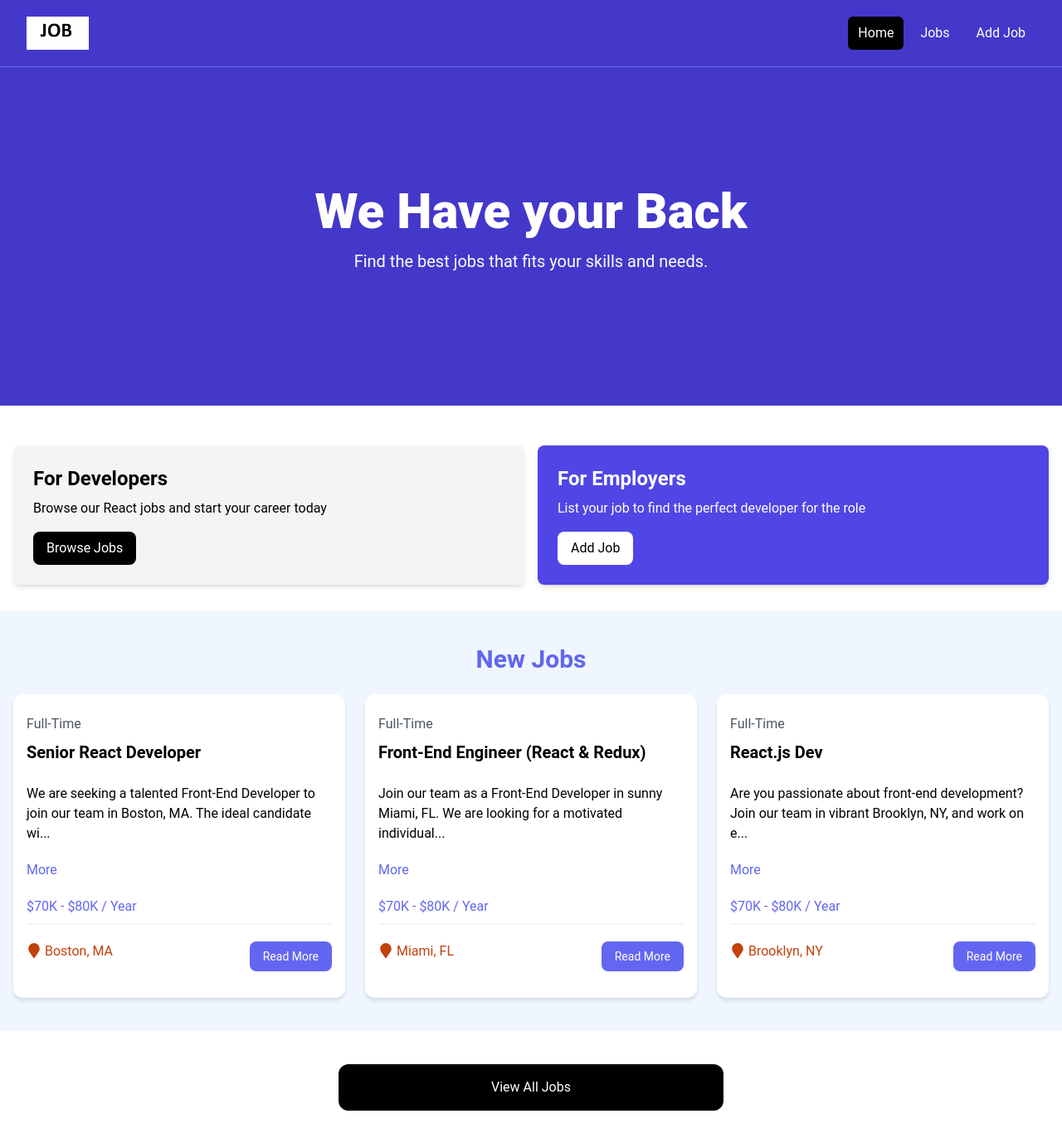
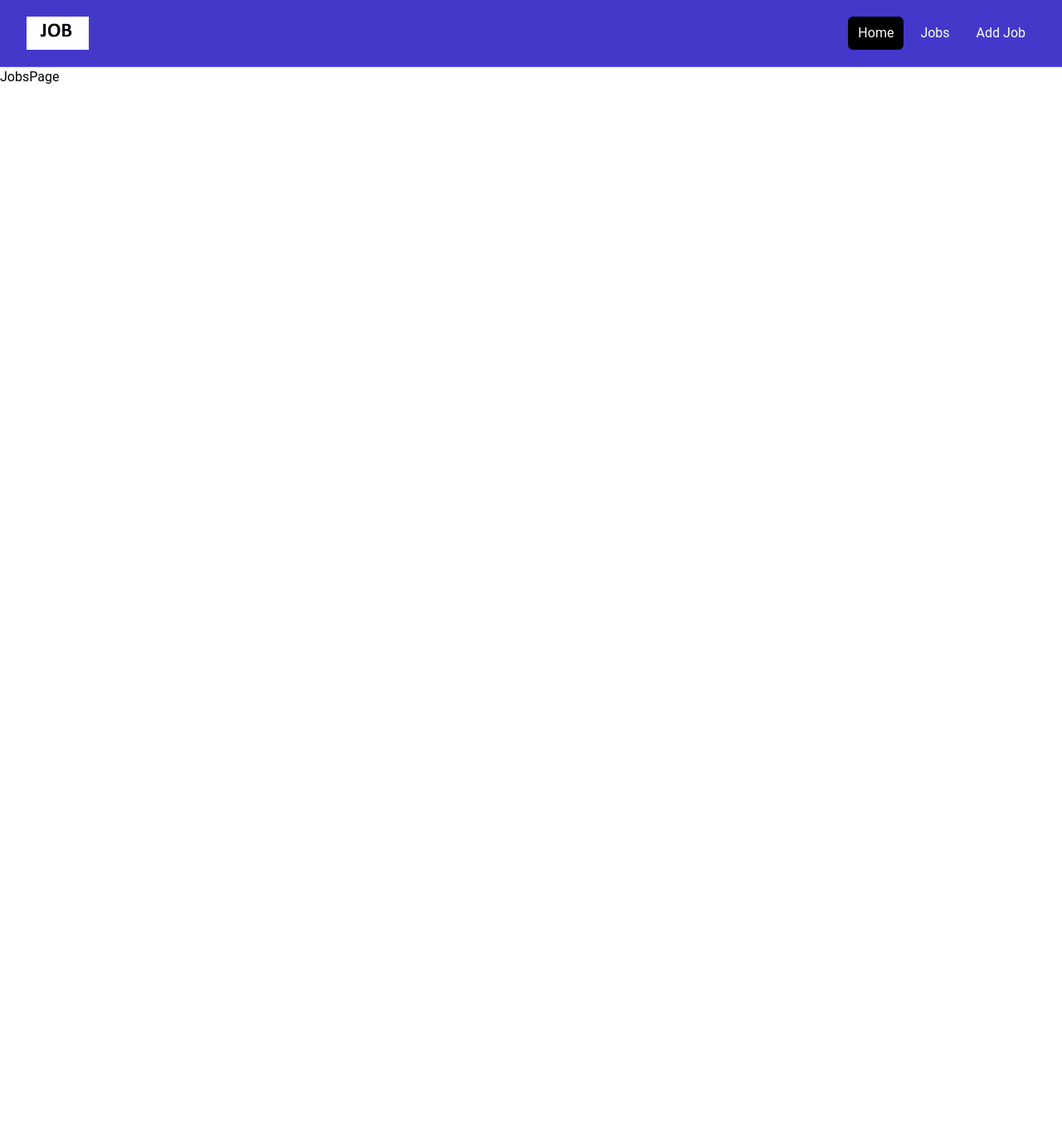
Before and after one commit to Mukuakuiza/job-search-app, a React (Vite) app: page /jobs in a window 1280 px wide. Shown: the whole page at 83% size. After the commit the page ends 800 px from the top, so only its background shows below. Built offline with nearby package versions, Linux system fonts and the light colour scheme.

Commit message:
installed react-router-dom and created pages and links for the pages

```diff
--- a/package.json
+++ b/package.json
@@ -12,7 +12,8 @@
   "dependencies": {
     "react": "^18.2.0",
     "react-dom": "^18.2.0",
-    "react-icons": "^5.1.0"
+    "react-icons": "^5.1.0",
+    "react-router-dom": "^6.22.3"
   },
   "devDependencies": {
     "@types/react": "^18.2.66",
--- a/src/App.jsx
+++ b/src/App.jsx
@@ -1,19 +1,23 @@
-import Navbar from "./components/Navbar.jsx"
-import Contextual from "./components/Contextual.jsx"
-import Cards from "./components/Cards.jsx"
-import JobList from "./components/JobList.jsx"
-import ViewAllJobs from "./components/ViewAllJobs.jsx"
+import {
+  Route,createBrowserRouter,createRoutesFromElements,RouterProvider
+} from 'react-router-dom';
+import Home from './pages/Home.jsx';
+import MainLayout from './layouts/MainLayout.jsx';
+import JobsPage from './pages/JobsPage.jsx';
+
+const router = createBrowserRouter(
+  createRoutesFromElements(
+  <Route path='/' element={<MainLayout/>}>
+    <Route index element={<Home/>}/>
+    <Route path='/jobs' element={<JobsPage/>}/>
+  </Route>
+
+)
+)
+
+
 const App = () => {
-  return (
-    <>
-      <Navbar/>
-      <Contextual title='We Have your Back' subtitle='Find the best jobs that fits your skills and needs.'/>
-      <Cards/>
-      <JobList/>
-      <ViewAllJobs/>
-
-    </>
-  )
+  return <RouterProvider router={router}/>
 }
 
 
--- a/src/components/Cards.jsx
+++ b/src/components/Cards.jsx
@@ -1,4 +1,5 @@
 import Card from "./Card"
+import { Link } from "react-router-dom"
 const Cards = () => {
   return (
     <section className="py-4">
@@ -9,24 +10,18 @@ const Cards = () => {
                 <p className="mt-2 mb-4">
                 Browse our React jobs and start your career today
                 </p>
-                <a
-                href="/jobs.html"
-                className="inline-block bg-black text-white rounded-lg px-4 py-2 hover:bg-gray-700"
-                >
-                Browse Jobs
-                </a>
+                <Link to="/jobs" className="inline-block bg-black text-white rounded-lg px-4 py-2 hover:bg-gray-700">
+                  Browse Jobs
+                </Link>
         </Card>
         <Card bg='bg-indigo-600'>
             <h2 className="text-2xl font-bold text-white">For Employers</h2>
                 <p className="mt-2 mb-4 text-white">
                 List your job to find the perfect developer for the role
                 </p>
-                <a
-                href="/add-job.html"
-                className="inline-block bg-white text-black rounded-lg px-4 py-2 hover:bg-indigo-100"
-                >
-                Add Job
-                </a>
+                <Link to="/add-job" className="inline-block bg-white text-black rounded-lg px-4 py-2 hover:bg-indigo-100">
+                  Add Job
+                </Link>
         </Card>
         </div>
       </div>
--- a/src/components/Contextual.jsx
+++ b/src/components/Contextual.jsx
@@ -1,5 +1,5 @@
 
-const Contextual = ({title, subtitle}) => {
+const Contextual = () => {
   return (
         <section className="h-full max-h-full  bg-indigo-700 py-36 mb-4">
       <div
@@ -7,10 +7,10 @@ const Contextual = ({title, subtitle}) => {
       >
         <div className="text-center">
           <h1 className="text-4xl font-extrabold text-white sm:text-5xl md:text-6xl">
-            {title}
+            We Have your Back
           </h1>
           <p className="my-4 text-xl text-white">
-            {subtitle}
+           Find the best jobs that fits your skills and needs.
           </p>
         </div>
       </div>
--- a/src/components/Job.jsx
+++ b/src/components/Job.jsx
@@ -1,5 +1,6 @@
 import { useState } from "react";
 import { FaMapMarker } from "react-icons/fa";
+import { Link } from "react-router-dom";
 
 const Job = ({job}) => {
 
@@ -38,12 +39,10 @@ function handleShowDescription(){
                                 <FaMapMarker className="inline text-lg mb-1 mr-1"/>
                                 {job.location}
                             </div>
-                            <a
-                            href={`/job/${job.id}`}
-                            className="h-[36px] bg-indigo-500 hover:bg-indigo-600 text-white px-4 py-2 rounded-lg text-center text-sm"
-                            >
-                            Read More
-                            </a>
+                            <Link to={`/job/${job.id}`}
+                            className="h-[36px] bg-indigo-500 hover:bg-indigo-600 text-white px-4 py-2 rounded-lg text-center text-sm">
+                                Read More
+                            </Link>
                         </div>
                         </div>
                     </div>
--- a/src/components/Navbar.jsx
+++ b/src/components/Navbar.jsx
@@ -1,4 +1,6 @@
 import logo from '../assets/images/Job.png'
+import { Link } from 'react-router-dom'
+
 const Navbar = () => {
   return (
     <nav className="bg-indigo-700 border-b border-indigo-500">
@@ -8,31 +10,25 @@ const Navbar = () => {
                 className="flex flex-1 items-center justify-center md:items-stretch md:justify-start"
             >
 
-                <a className="flex flex-shrink-0 items-center mr-4" href="/index.html">
+                <Link className="flex flex-shrink-0 items-center mr-4" to="/">
                 <img
                     className="h-10 w-auto"
                     src={logo}
                     alt="React Jobs"
                 />
 
-                </a>
+                </Link>
                 <div className="md:ml-auto">
                 <div className="flex space-x-2">
-                    <a
-                    href="/index.html"
-                    className="text-white bg-black hover:bg-gray-900 hover:text-white rounded-md px-3 py-2"
-                    >Home</a
-                    >
-                    <a
-                    href="/jobs.html"
-                    className="text-white hover:bg-gray-900 hover:text-white rounded-md px-3 py-2"
-                    >Jobs</a
-                    >
-                    <a
-                    href="/add-job.html"
-                    className="text-white hover:bg-gray-900 hover:text-white rounded-md px-3 py-2"
-                    >Add Job</a
-                    >
+                    <Link to="/" className="text-white bg-black hover:bg-gray-900 hover:text-white rounded-md px-3 py-2">
+                      Home
+                    </Link>
+                    <Link to="/jobs" className="text-white hover:bg-gray-900 hover:text-white rounded-md px-3 py-2">
+                      Jobs
+                    </Link>
+                    <Link to="/add-job" className="text-white hover:bg-gray-900 hover:text-white rounded-md px-3 py-2">
+                      Add Job
+                    </Link>
                 </div>
                 </div>
             </div>
--- a/src/components/ViewAllJobs.jsx
+++ b/src/components/ViewAllJobs.jsx
@@ -1,12 +1,11 @@
-
+import { Link } from "react-router-dom"
 const ViewAllJobs = () => {
   return (
      <section className="m-auto max-w-lg my-10 px-6">
-      <a
-        href='/jobs'
-        className="block bg-black text-white text-center py-4 px-6 rounded-xl hover:bg-gray-700"
-        >View All Jobs</a
-      >
+      <Link to='/jobs'
+        className="block bg-black text-white text-center py-4 px-6 rounded-xl hover:bg-gray-700">
+        View All Jobs
+      </Link>
     </section>
   )
 }
--- /dev/null
+++ b/src/layouts/MainLayout.jsx
@@ -0,0 +1,12 @@
+import { Outlet } from "react-router-dom"
+import Navbar from '../components/Navbar.jsx'//navbar will be shown in every page
+const MainLayout = () => {
+  return (
+    <>
+        <Navbar/>
+        <Outlet/>
+    </>
+  )
+}
+
+export default MainLayout
--- /dev/null
+++ b/src/pages/Home.jsx
@@ -0,0 +1,16 @@
+import Contextual from '../components/Contextual.jsx'
+import Cards from '../components/Cards.jsx'
+import JobList from '../components/JobList.jsx'
+import ViewAllJobs from '../components/ViewAllJobs.jsx'
+const Home = () => {
+  return (
+    <>
+        <Contextual/>
+        <Cards/>
+        <JobList/>
+        <ViewAllJobs/>
+    </>
+  )
+}
+
+export default Home
--- /dev/null
+++ b/src/pages/JobsPage.jsx
@@ -0,0 +1,9 @@
+import React from 'react'
+
+const JobsPage = () => {
+  return (
+    <div>JobsPage</div>
+  )
+}
+
+export default JobsPage
```
Also changed, not shown: 1 other file (tests, documents, lock files or other folders).
